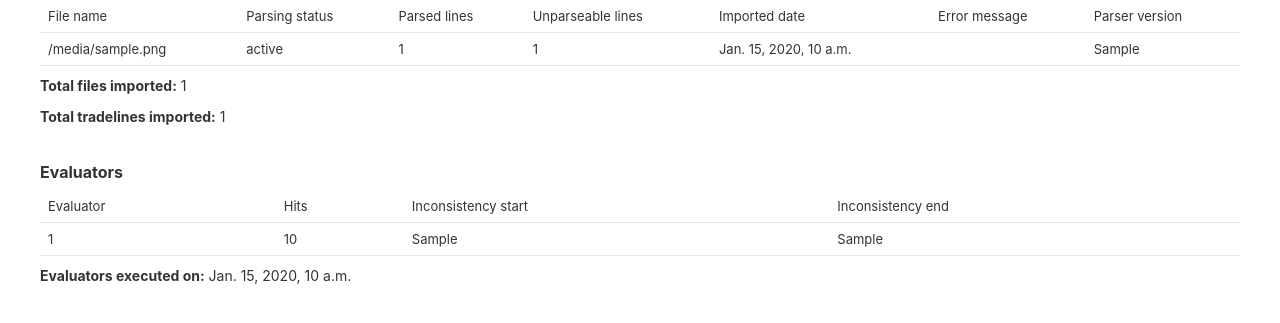
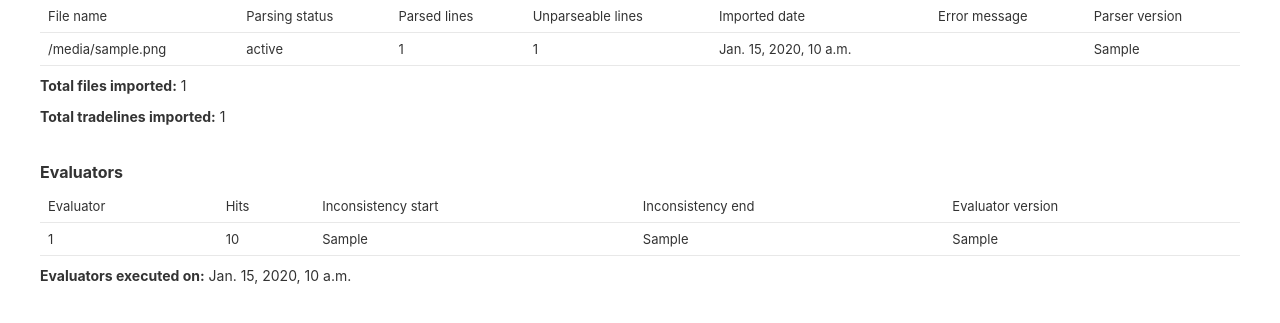
Before and after one commit to cfpb/Metro2, a Django app: template django/templates/admin/parse_m2/event_parse_eval.html in a window 1280 px wide. Shown: the part 178-501 px from the top of the page. Run offline with Django 4.2, Linux system fonts and the light colour scheme; the template is opened without the code that fills it: most values are stand-ins (such as "Sample title", 1, 10 or a date in 2020).

Commit message:
Include evaluator version info for debugging purposes

```diff
--- a/django/evaluate_m2/evaluate.py
+++ b/django/evaluate_m2/evaluate.py
@@ -20,6 +20,10 @@ from parse_m2.models import Metro2Event
 
 
 class Evaluate():
+    # Evaluator version is saved on each evaluator result summary.
+    # Increment this version for all updates to evaluator functionality.
+    evaluator_version = "1.0"
+
     def __init__(self):
         # Temporarily disable all evals except the ones we have updated
         # to the new strategy
@@ -85,6 +89,7 @@ class Evaluate():
             evaluator = eval_metadata,
             hits = 0,
             accounts_affected = 0,
+            evaluator_version = self.evaluator_version,
         )
 
     def update_result_summary_with_actual_results(self, result_summary):
--- a/django/evaluate_m2/models.py
+++ b/django/evaluate_m2/models.py
@@ -45,6 +45,7 @@ class EvaluatorResultSummary(models.Model):
     accounts_affected = models.IntegerField(null=True)
     inconsistency_start = models.DateField(null=True)
     inconsistency_end = models.DateField(null=True)
+    evaluator_version = models.CharField(max_length=200, blank=True)
     timestamp = models.DateTimeField(auto_now_add=True)
 
     def __str__(self) -> str:
--- a/django/templates/admin/parse_m2/event_parse_eval.html
+++ b/django/templates/admin/parse_m2/event_parse_eval.html
@@ -59,6 +59,7 @@
                 <td>Hits</td>
                 <td>Inconsistency start</td>
                 <td>Inconsistency end</td>
+                <td>Evaluator version</td>
             </tr>
             </thead>
             <tbody>
@@ -68,6 +69,7 @@
                     <td>{{ result.hits|intcomma }}</td>
                     <td>{{ result.inconsistency_start }}</td>
                     <td>{{ result.inconsistency_end }}</td>
+                    <td>{{ result.evaluator_version }}</td>
                 </tr>
             {% endfor %}
             </tbody>
```
Also changed, not shown: django/evaluate_m2/migrations/0011_evaluatorresultsummary_evaluator_version.py (added).
